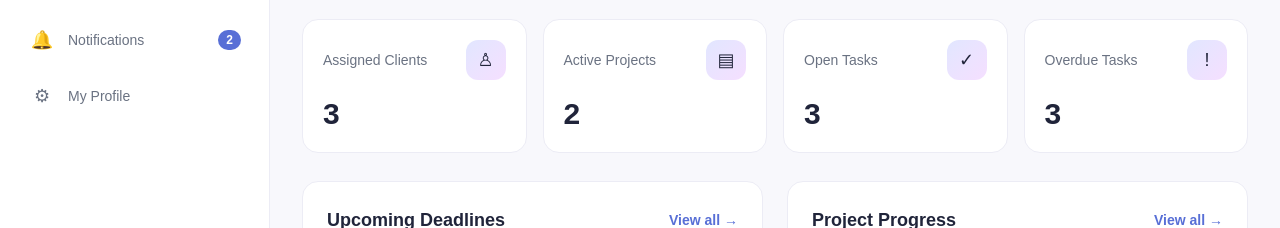
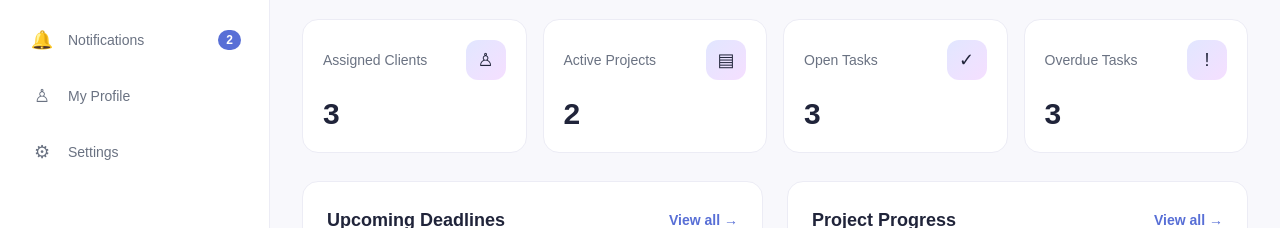
Before and after one commit to osamaa7med-10/codo-learn, a Next.js app: page /employee-dashboard in a window 1280 px wide. Shown: the part 346-574 px from the top of the page. Built offline with nearby package versions, Linux system fonts and the light colour scheme.

Commit message:
Add settings and logout to dashboard

```diff
--- a/app/employee-dashboard/page.tsx
+++ b/app/employee-dashboard/page.tsx
@@ -12,6 +12,7 @@ import Image from "next/image";
 import Link from "next/link";
 import { motion } from "motion/react";
 import { useTheme } from "../../context/LanguageContext";
+import DashboardSettings from "../../components/DashboardSettings";
 
 type Section =
     | "overview"
@@ -19,7 +20,8 @@ type Section =
     | "projects"
     | "tasks"
     | "notifications"
-    | "profile";
+    | "profile"
+    | "settings";
 
 type Priority = "High" | "Medium" | "Low";
 type TaskStatus = "To Do" | "In Progress" | "Done";
@@ -293,7 +295,8 @@ const navItems: { id: Section; label: string; icon: string }[] = [
     { id: "projects", label: "Projects", icon: "▤" },
     { id: "tasks", label: "Tasks", icon: "✓" },
     { id: "notifications", label: "Notifications", icon: "🔔" },
-    { id: "profile", label: "My Profile", icon: "⚙" },
+    { id: "profile", label: "My Profile", icon: "♙" },
+    { id: "settings", label: "Settings", icon: "⚙" },
 ];
 
 const pageTitles: Record<Section, string> = {
@@ -303,6 +306,7 @@ const pageTitles: Record<Section, string> = {
     tasks: "Tasks Management",
     notifications: "Notifications",
     profile: "My Profile",
+    settings: "Settings",
 };
 
 const inputClass =
@@ -1154,6 +1158,8 @@ export default function EmployeeDashboard() {
                         </PageSection>
                     )}
 
+                    {activeSection === "settings" && <DashboardSettings role="employee" />}
+
                     {/* PROFILE */}
                     {activeSection === "profile" && (
                         <PageSection
```
